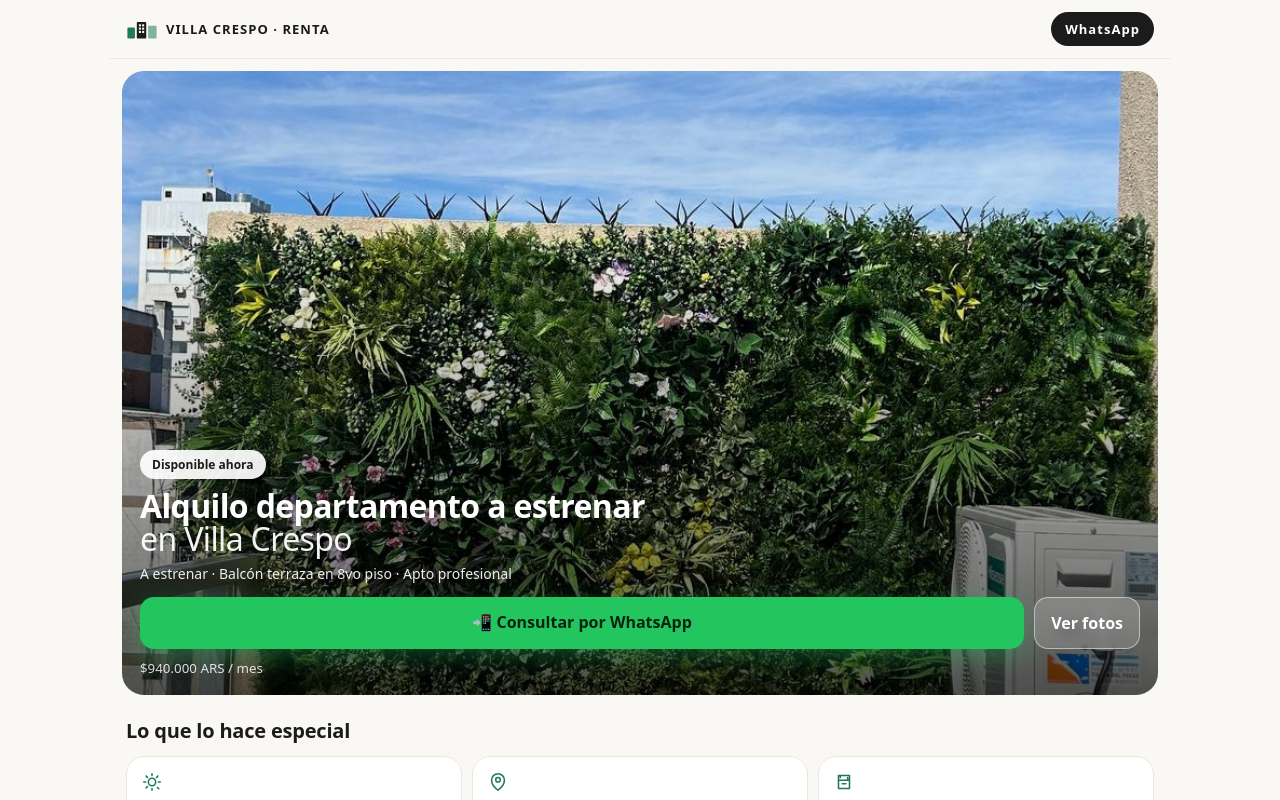
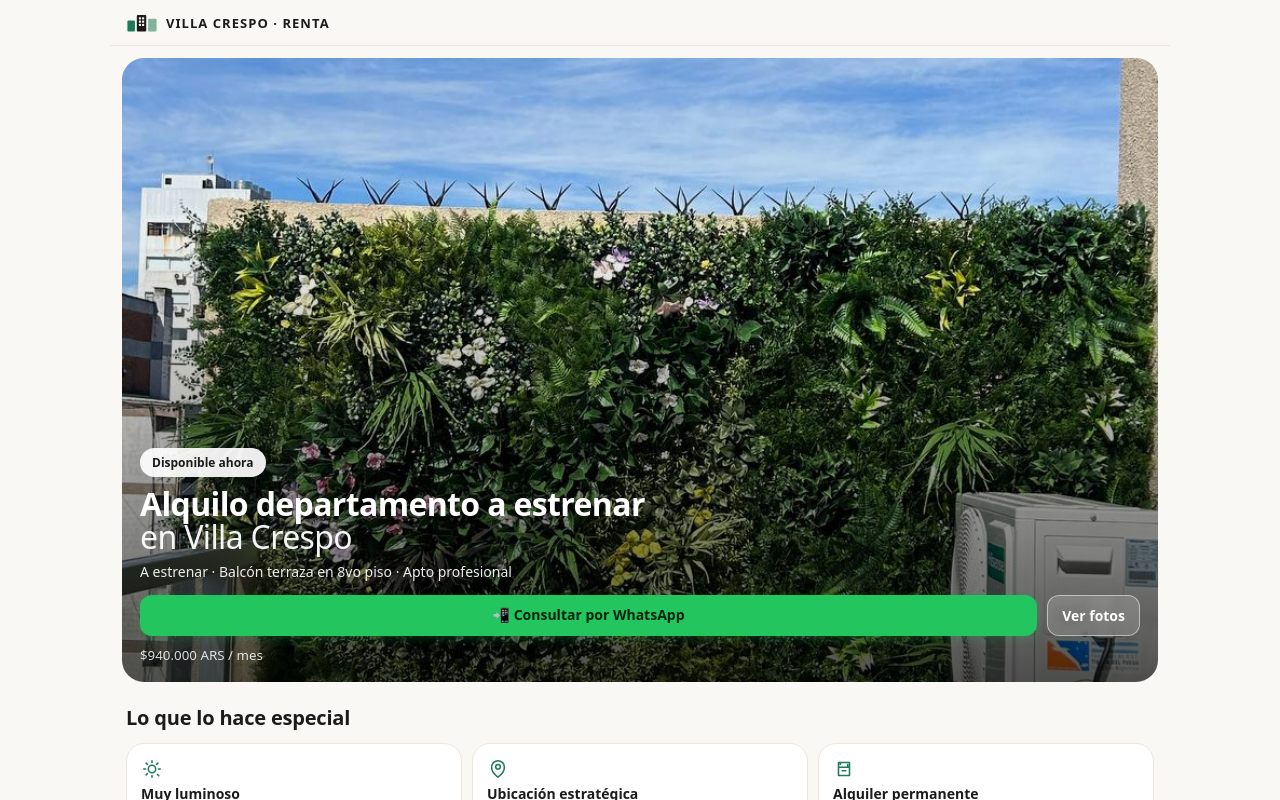
Before and after one commit to razor430/depto-alquiler, a React (Vite) app: page / in a window 1280 px wide. Shown: the top 800 px of the page. Built offline with nearby package versions, Linux system fonts and the light colour scheme.

Commit message:
Botones WhatsApp mas chicos y sutiles, fuera boton negro

```diff
--- a/src/App.jsx
+++ b/src/App.jsx
@@ -75,7 +75,6 @@ export default function App() {
           <rect x="17.1" y="12.5" width="2.2" height="2.2" fill="#FAF8F4" />
         </svg>
         VILLA CRESPO · RENTA
-        <a className="top-cta" href={wa} target="_blank" rel="noreferrer">WhatsApp</a>
       </header>
 
       {/* HERO */}
--- a/src/index.css
+++ b/src/index.css
@@ -25,9 +25,9 @@ body{margin:0;font-family:var(--sans);background:var(--bg);color:var(--ink);-web
 .hero-copy h1 em{font-style:normal;font-weight:300;opacity:.95}
 .hero-copy p{margin:0 0 14px;font-size:14px;opacity:.92}
 .hero-actions{display:flex;gap:10px}
-.btn-wa{background:var(--wa);color:#04240f;font-weight:800;text-decoration:none;padding:14px 18px;border-radius:14px;display:inline-flex;flex:1;justify-content:center;box-shadow:0 8px 24px rgba(34,197,94,.35)}
+.btn-wa{background:var(--wa);color:#04240f;font-weight:700;font-size:14px;text-decoration:none;padding:10px 16px;border-radius:12px;display:inline-flex;flex:1;justify-content:center;box-shadow:0 3px 10px rgba(34,197,94,.22)}
 .btn-wa:active{background:var(--wa-d)}
-.btn-ghost{background:rgba(255,255,255,.18);color:#fff;border:1px solid rgba(255,255,255,.5);text-decoration:none;padding:14px 16px;border-radius:14px;font-weight:600;backdrop-filter:blur(6px)}
+.btn-ghost{background:rgba(255,255,255,.18);color:#fff;border:1px solid rgba(255,255,255,.5);text-decoration:none;padding:10px 14px;border-radius:12px;font-weight:600;font-size:14px;backdrop-filter:blur(6px)}
 .hero-copy small{display:block;margin-top:10px;opacity:.85}
 
 .section{padding:22px 16px 0}
@@ -71,7 +71,7 @@ body{margin:0;font-family:var(--sans);background:var(--bg);color:var(--ink);-web
 .card ul{margin:0;padding:0;list-style:none;display:grid;gap:8px;font-size:14px}
 .check{margin:12px 0!important}
 .muted{color:var(--muted)!important;font-size:13px!important}
-.btn-wa.big{width:100%;margin-top:16px;font-size:17px}
+.btn-wa.big{width:100%;margin-top:16px;font-size:15px}
 .card small{display:block;text-align:center;margin-top:8px;opacity:.7}
 
 footer{text-align:center;color:var(--muted);font-size:12px;padding:26px 16px 0}
```
